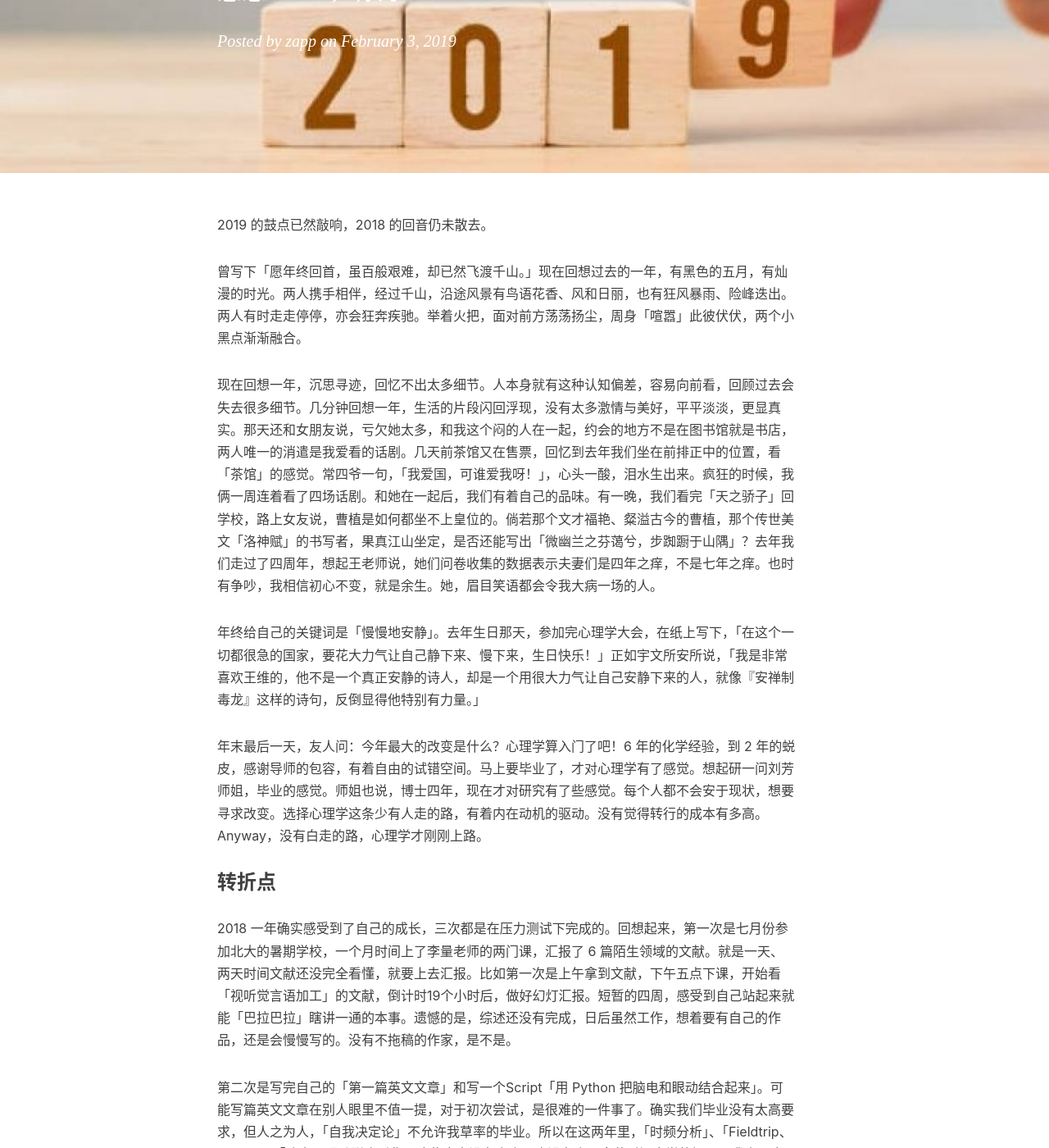
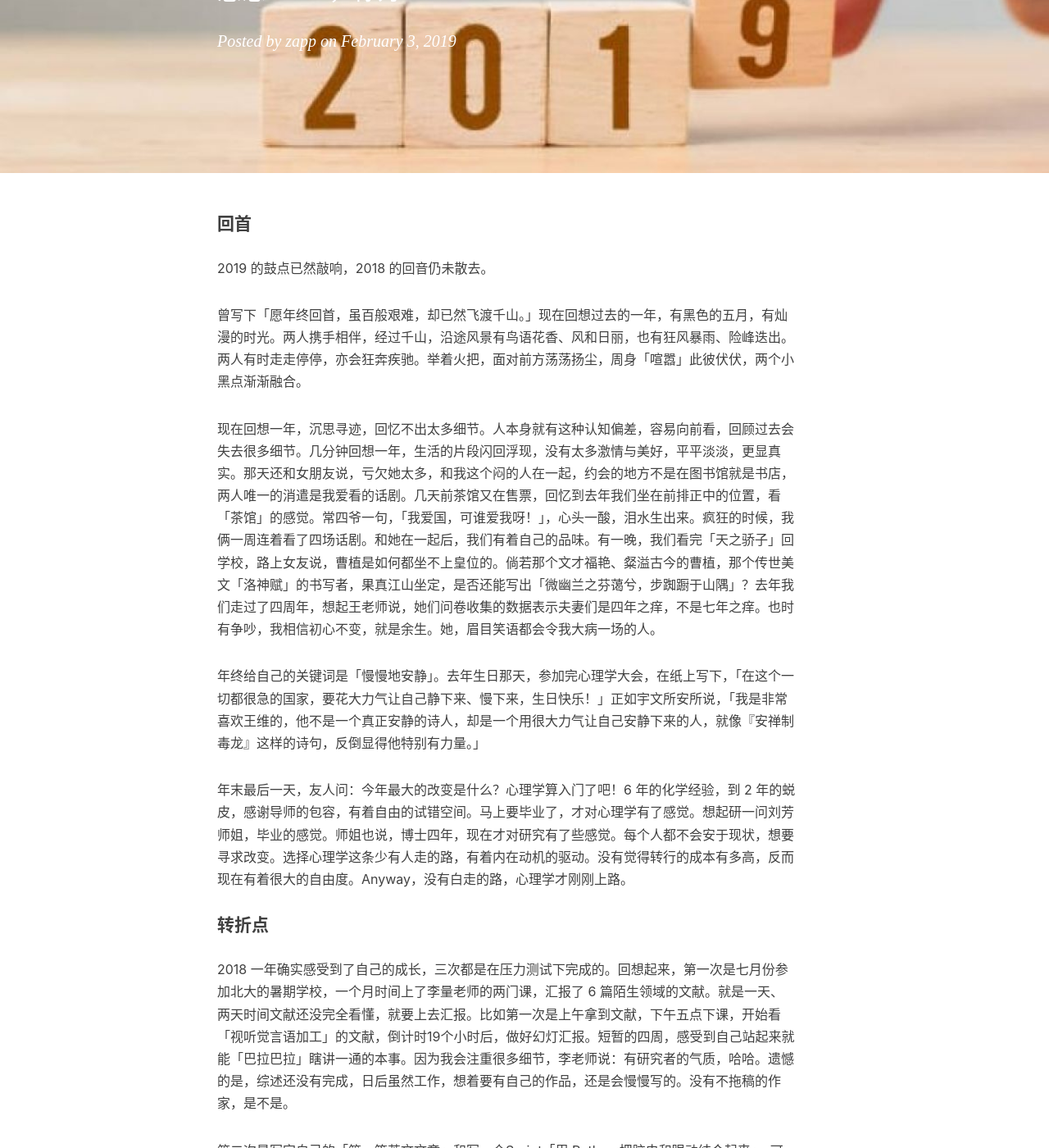
Before and after one commit to zapp926/blog, a Jekyll site: the page built from _posts/2019-02-03-My2018.md, in a window 1280 px wide and 1400 px high, scrolled down 312 px. Shown: the whole window at 82% size. Built offline with Jekyll 4.4.1, drawn with Linux system fonts in a browser that asks for light colours; nearby versions of some CDN libraries; comment, search, counter and statistics services are not loaded.

Commit message:
change blog

```diff
--- a/_posts/2019-02-03-My2018.md
+++ b/_posts/2019-02-03-My2018.md
@@ -9,6 +9,9 @@ tags:
     - 杂谈
 ---
 
+
+#### 回首
+
 2019 的鼓点已然敲响，2018 的回音仍未散去。
 
 曾写下「愿年终回首，虽百般艰难，却已然飞渡千山。」现在回想过去的一年，有黑色的五月，有灿漫的时光。两人携手相伴，经过千山，沿途风景有鸟语花香、风和日丽，也有狂风暴雨、险峰迭出。两人有时走走停停，亦会狂奔疾驰。举着火把，面对前方荡荡扬尘，周身「喧嚣」此彼伏伏，两个小黑点渐渐融合。
@@ -17,27 +20,27 @@ tags:
 
 年终给自己的关键词是「慢慢地安静」。去年生日那天，参加完心理学大会，在纸上写下，「在这个一切都很急的国家，要花大力气让自己静下来、慢下来，生日快乐！」正如宇文所安所说，「我是非常喜欢王维的，他不是一个真正安静的诗人，却是一个用很大力气让自己安静下来的人，就像『安禅制毒龙』这样的诗句，反倒显得他特别有力量。」
 
-年末最后一天，友人问：今年最大的改变是什么？心理学算入门了吧！6 年的化学经验，到 2 年的蜕皮，感谢导师的包容，有着自由的试错空间。马上要毕业了，才对心理学有了感觉。想起研一问刘芳师姐，毕业的感觉。师姐也说，博士四年，现在才对研究有了些感觉。每个人都不会安于现状，想要寻求改变。选择心理学这条少有人走的路，有着内在动机的驱动。没有觉得转行的成本有多高。Anyway，没有白走的路，心理学才刚刚上路。
+年末最后一天，友人问：今年最大的改变是什么？心理学算入门了吧！6 年的化学经验，到 2 年的蜕皮，感谢导师的包容，有着自由的试错空间。马上要毕业了，才对心理学有了感觉。想起研一问刘芳师姐，毕业的感觉。师姐也说，博士四年，现在才对研究有了些感觉。每个人都不会安于现状，想要寻求改变。选择心理学这条少有人走的路，有着内在动机的驱动。没有觉得转行的成本有多高，反而现在有着很大的自由度。Anyway，没有白走的路，心理学才刚刚上路。
 
-### 转折点
+#### 转折点
 
-2018 一年确实感受到了自己的成长，三次都是在压力测试下完成的。回想起来，第一次是七月份参加北大的暑期学校，一个月时间上了李量老师的两门课，汇报了 6 篇陌生领域的文献。就是一天、两天时间文献还没完全看懂，就要上去汇报。比如第一次是上午拿到文献，下午五点下课，开始看「视听觉言语加工」的文献，倒计时19个小时后，做好幻灯汇报。短暂的四周，感受到自己站起来就能「巴拉巴拉」瞎讲一通的本事。遗憾的是，综述还没有完成，日后虽然工作，想着要有自己的作品，还是会慢慢写的。没有不拖稿的作家，是不是。
+2018 一年确实感受到了自己的成长，三次都是在压力测试下完成的。回想起来，第一次是七月份参加北大的暑期学校，一个月时间上了李量老师的两门课，汇报了 6 篇陌生领域的文献。就是一天、两天时间文献还没完全看懂，就要上去汇报。比如第一次是上午拿到文献，下午五点下课，开始看「视听觉言语加工」的文献，倒计时19个小时后，做好幻灯汇报。短暂的四周，感受到自己站起来就能「巴拉巴拉」瞎讲一通的本事。因为我会注重很多细节，李老师说：有研究者的气质，哈哈。遗憾的是，综述还没有完成，日后虽然工作，想着要有自己的作品，还是会慢慢写的。没有不拖稿的作家，是不是。
 
 第二次是写完自己的「第一篇英文文章」和写一个Script「用 Python 把脑电和眼动结合起来」。可能写篇英文文章在别人眼里不值一提，对于初次尝试，是很难的一件事了。确实我们毕业没有太高要求，但人之为人，「自我决定论」不允许我草率的毕业。所以在这两年里，「时频分析」、「Fieldtrip、eeglab」、「脑电、眼动联合采集」这些大家没有人会，也没有人愿意花时间去学的知识，我自己去摸索。这个过程中，也得到很多校内校外老师的帮助，在此一并谢过。
 
 第三次是12月份参加「信息分析课」，七周时间上完这门堪称「信息黑洞」的课。和小伙伴组队，完成了「心智计算的探索之旅」，两周时间对「计算认知科学」建立了最小的全局认识。这是提高人类素质的聚合技术的关键核心取向，让我们三个人决定在里面深耕、套利。七周的结课更像是一个开始，是对我信息分析的习惯，有了彻底的改变。检索信息，我会优先寻找「信息源」，内化了「交叉验证」和「权重意识」，时时使用「Command + F」。面对信息洪流，从课上领取了自己的秘密武器，这是可以分析一切的高阶模型。Zotero、GitHub、Markdown 和 Google docs 等协作方式成为日常必备，工作中同事们也是深度使用者。在胡丽队长给我们演示「人格心理学」知识图谱的最小全局时候，熊猫问我觉得 Citespace 这种分析方法怎么样，我会用到我的毕业论文中，我说。
 
-### 书事
+#### 书事
 
 2018 值得庆幸的事，是重新拾起了「阅读」。去年一年纸质书购买 43 本，电子书 10 余本，图书馆借书几十本。读书卡片从8月份到年末写 280 余张，读书笔记 6 篇。我可能饿书太久了，在首都图书馆、朝阳图书馆工作的时候，两个月整理了数万本书，那个时候饿的太严重，养成了看书就想读的职业病。现在遇到了一个家里藏书数万的老书虫，果断 copycat，和异类待在一起。前天 2 月 1 号工作放假的第一天，去书店淘书，送自己一份新年礼物。心里列了一份书单，找到经理，挨个检索。很遗憾，很多好书没货。最终淘到五本好书，和经理聊的还不错，给打个八折。回家途中已看完一本，腾出时间写读书笔记。很闷的人天生是爱写字的吧，无用之用，足以安放内向的灵魂。在这个操蛋的社会，些许的静谧，它是潺潺而下，逐渐浸满四肢百骸；它是缓缓而入，慢慢沁溢心脾脏腑。
 
 >  读书不争一时长短，贵在细水长流，日日月月，且琢且磨。——阳志平
 
-### 我的 2019
+#### 我的 2019
 新年给自己的关键词是「优雅与修行」，能选择心之所属并坚守，培养自己的核心技能，构建差异化函数。作品是最好的名片，先输出一个被认可的作品。发展心理学家李维逊提出人生四季理论：在十七岁到三十三岁间，青年的四个大梦，会持续地影响一生。四个大梦需要笃定习惯的加持，今年继续「最小行动」就好。行动上，一个很明显的变化是：自己的输出增多了。有很多的东西想写、要写，这个状态是我产生心流的方式。去年或者更早，一直盲目的输入、输入，信息汪洋中东抓一把，西捞一下，没有系统，没有章法。现在明白了，完成比完美更重要，傻子才去追求完美，不断迭代才是最好的状态。认知升级、情绪升级，在一个好的操作系统下，不断给自己热更新。新的一年给自己这颗石器时代的大脑重启。
 
 感恩 2018，你好 2019，友人相伴，爱人同行，谢谢。
 
-### ChangeLog
+#### ChangeLog
 * 190203 ZAPP 补充更多细节，调整框架，写于家中
 * 190202 ZAPP 创建大体框架，写于回家途中
```
